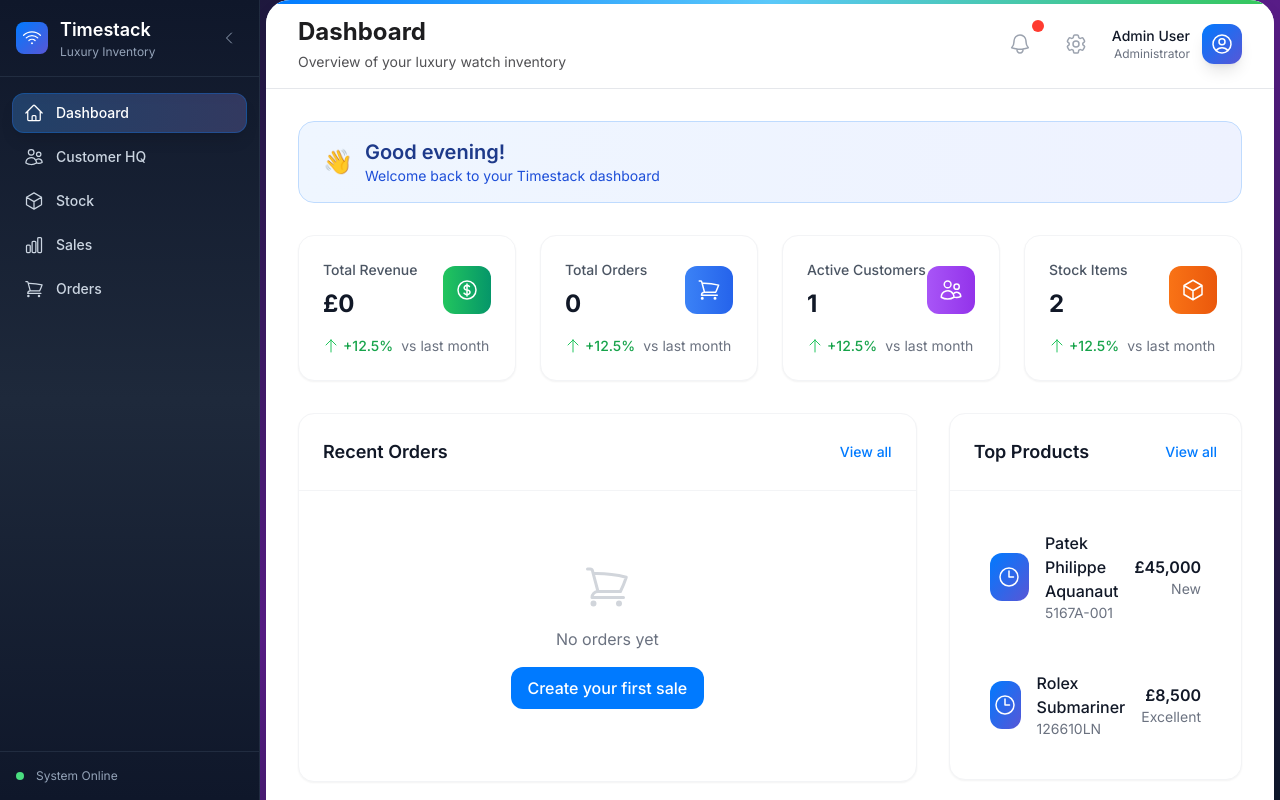
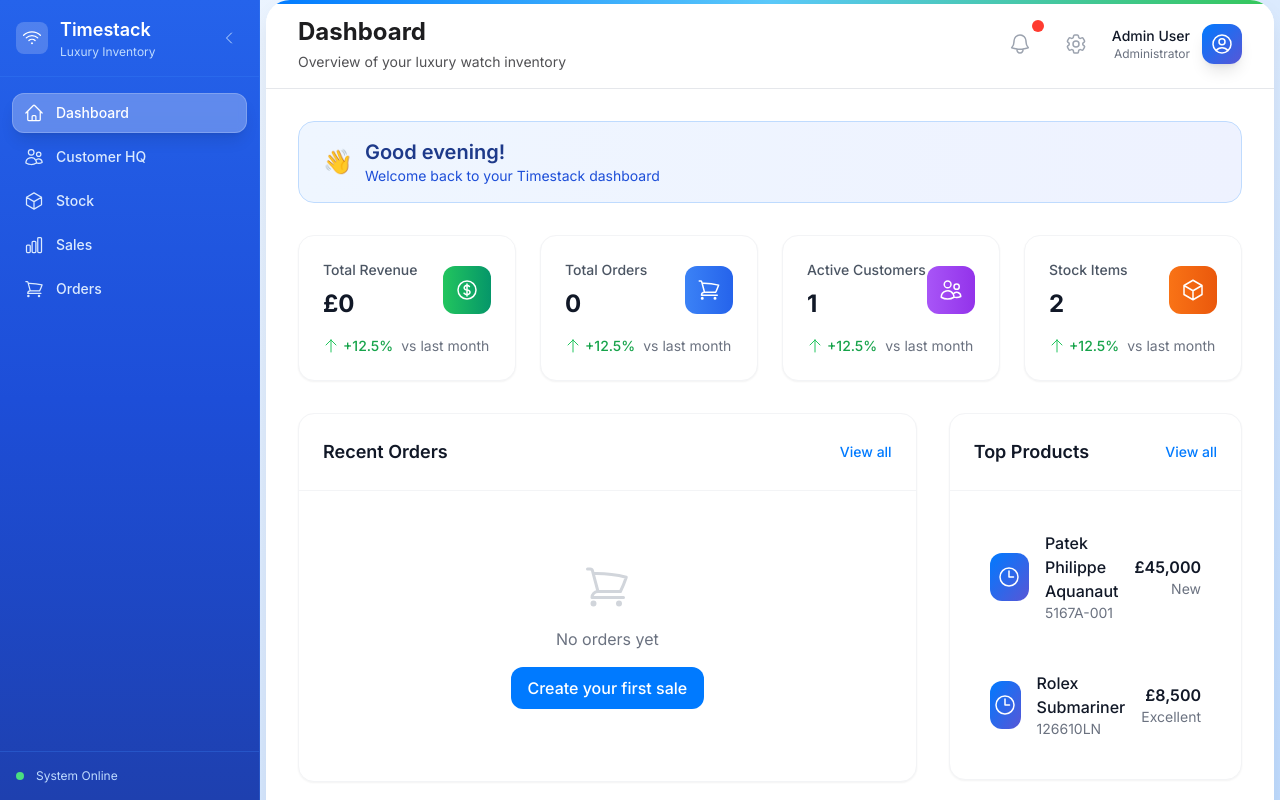
Before and after one commit to dabweezy/timestack, a Next.js app: page / in a window 1280 px wide. Built offline with nearby package versions, Linux system fonts and the light colour scheme.

Commit message:
🎨 Restore original blue and grey color scheme - Updated DashboardLayout and Sidebar to match original timestack design

```diff
--- a/src/components/layout/DashboardLayout.tsx
+++ b/src/components/layout/DashboardLayout.tsx
@@ -23,7 +23,7 @@
   }, [initializeSampleData])
 
   return (
-    <div className="h-screen flex overflow-hidden bg-gradient-to-br from-slate-900 via-purple-900 to-slate-900">
+    <div className="h-screen flex overflow-hidden bg-gradient-to-br from-blue-50 via-blue-100 to-blue-200">
       {/* Desktop Sidebar */}
       <div className="hidden lg:flex">
         <Sidebar />
@@ -38,7 +38,7 @@
               initial={{ opacity: 0 }}
               animate={{ opacity: 1 }}
               exit={{ opacity: 0 }}
-              className="fixed inset-0 bg-slate-900/80 backdrop-blur-sm z-40 lg:hidden"
+              className="fixed inset-0 bg-blue-900/80 backdrop-blur-sm z-40 lg:hidden"
               onClick={() => setMobileMenuOpen(false)}
             />
 
@@ -59,10 +59,10 @@
       {/* Main Content Area */}
       <div className="flex-1 flex flex-col overflow-hidden">
         {/* Mobile Header */}
-        <div className="lg:hidden flex items-center justify-between p-4 bg-slate-900/50 backdrop-blur-xl border-b border-slate-700/50">
+        <div className="lg:hidden flex items-center justify-between p-4 bg-white/80 backdrop-blur-xl border-b border-blue-200/50">
           <button
             onClick={() => setMobileMenuOpen(true)}
-            className="p-2 rounded-lg text-white hover:bg-slate-700/50 transition-colors"
+            className="p-2 rounded-lg text-blue-600 hover:bg-blue-100 transition-colors"
           >
             <Bars3Icon className="w-6 h-6" />
           </button>
@@ -71,7 +71,7 @@
             <div className="w-8 h-8 bg-gradient-to-br from-apple-blue to-apple-purple rounded-lg flex items-center justify-center">
               <span className="text-white text-sm font-bold">T</span>
             </div>
-            <div className="text-white font-sf-pro font-semibold">Timestack</div>
+            <div className="text-blue-900 font-sf-pro font-semibold">Timestack</div>
           </div>
 
           <div className="w-10 h-10" /> {/* Spacer */}
--- a/src/components/layout/Sidebar.tsx
+++ b/src/components/layout/Sidebar.tsx
@@ -51,25 +51,25 @@
         transition: { duration: 0.3, ease: [0.16, 1, 0.3, 1] }
       }}
       className={clsx(
-        'flex flex-col h-full bg-gradient-to-b from-slate-900 via-slate-800 to-slate-900',
-        'border-r border-slate-700/50 backdrop-blur-xl',
+        'flex flex-col h-full bg-gradient-to-b from-blue-600 via-blue-700 to-blue-800',
+        'border-r border-blue-500/30 backdrop-blur-xl',
         isMobile && 'fixed inset-y-0 left-0 z-50 w-64'
       )}
     >
       {/* Header */}
-      <div className="flex items-center justify-between p-4 border-b border-slate-700/50">
+      <div className="flex items-center justify-between p-4 border-b border-blue-500/30">
         <motion.div
           animate={{ opacity: sidebarCollapsed ? 0 : 1 }}
           transition={{ duration: 0.2 }}
           className="flex items-center space-x-3"
         >
-          <div className="w-8 h-8 bg-gradient-to-br from-apple-blue to-apple-purple rounded-lg flex items-center justify-center">
+          <div className="w-8 h-8 bg-white/20 rounded-lg flex items-center justify-center">
             <WifiIcon className="w-5 h-5 text-white" />
           </div>
           {!sidebarCollapsed && (
             <div className="text-white">
               <div className="font-sf-pro font-semibold text-lg">Timestack</div>
-              <div className="text-xs text-slate-400">Luxury Inventory</div>
+              <div className="text-xs text-blue-200">Luxury Inventory</div>
             </div>
           )}
         </motion.div>
@@ -77,7 +77,7 @@
         {!isMobile && (
           <button
             onClick={handleToggleSidebar}
-            className="p-1.5 rounded-lg hover:bg-slate-700/50 text-slate-400 hover:text-white transition-colors"
+            className="p-1.5 rounded-lg hover:bg-white/10 text-blue-200 hover:text-white transition-colors"
           >
             <motion.div
               animate={{ rotate: sidebarCollapsed ? 180 : 0 }}
@@ -102,14 +102,14 @@
               className={clsx(
                 'w-full flex items-center px-3 py-2.5 rounded-xl font-medium text-sm transition-all duration-200 relative group',
                 isActive
-                  ? 'bg-white/10 text-white shadow-lg backdrop-blur-sm'
-                  : 'text-slate-300 hover:bg-white/5 hover:text-white'
+                  ? 'bg-white/20 text-white shadow-lg backdrop-blur-sm'
+                  : 'text-blue-100 hover:bg-white/10 hover:text-white'
               )}
             >
               {isActive && (
                 <motion.div
                   layoutId="activeIndicator"
-                  className="absolute inset-0 bg-gradient-to-r from-apple-blue/20 to-apple-purple/20 rounded-xl border border-apple-blue/30"
+                  className="absolute inset-0 bg-white/10 rounded-xl border border-white/20"
                   transition={{ type: "spring", bounce: 0.2, duration: 0.6 }}
                 />
               )}
@@ -128,9 +128,9 @@
               )}
 
               {sidebarCollapsed && (
-                <div className="absolute left-full ml-3 px-2 py-1 bg-slate-800 text-white text-sm rounded-lg opacity-0 group-hover:opacity-100 transition-opacity duration-200 whitespace-nowrap z-20 shadow-lg border border-slate-700">
+                <div className="absolute left-full ml-3 px-2 py-1 bg-blue-800 text-white text-sm rounded-lg opacity-0 group-hover:opacity-100 transition-opacity duration-200 whitespace-nowrap z-20 shadow-lg border border-blue-600">
                   {item.name}
-                  <div className="absolute left-0 top-1/2 -translate-y-1/2 -translate-x-1 w-2 h-2 bg-slate-800 border-l border-t border-slate-700 rotate-45" />
+                  <div className="absolute left-0 top-1/2 -translate-y-1/2 -translate-x-1 w-2 h-2 bg-blue-800 border-l border-t border-blue-600 rotate-45" />
                 </div>
               )}
             </motion.button>
@@ -139,14 +139,14 @@
       </nav>
 
       {/* System Status */}
-      <div className="p-4 border-t border-slate-700/50">
+      <div className="p-4 border-t border-blue-500/30">
         <div className="flex items-center space-x-3">
           <div className="w-2 h-2 bg-green-400 rounded-full animate-pulse" />
           {!sidebarCollapsed && (
             <motion.div
               initial={{ opacity: 0 }}
               animate={{ opacity: 1 }}
-              className="text-xs text-slate-400"
+              className="text-xs text-blue-200"
             >
               System Online
             </motion.div>
```
